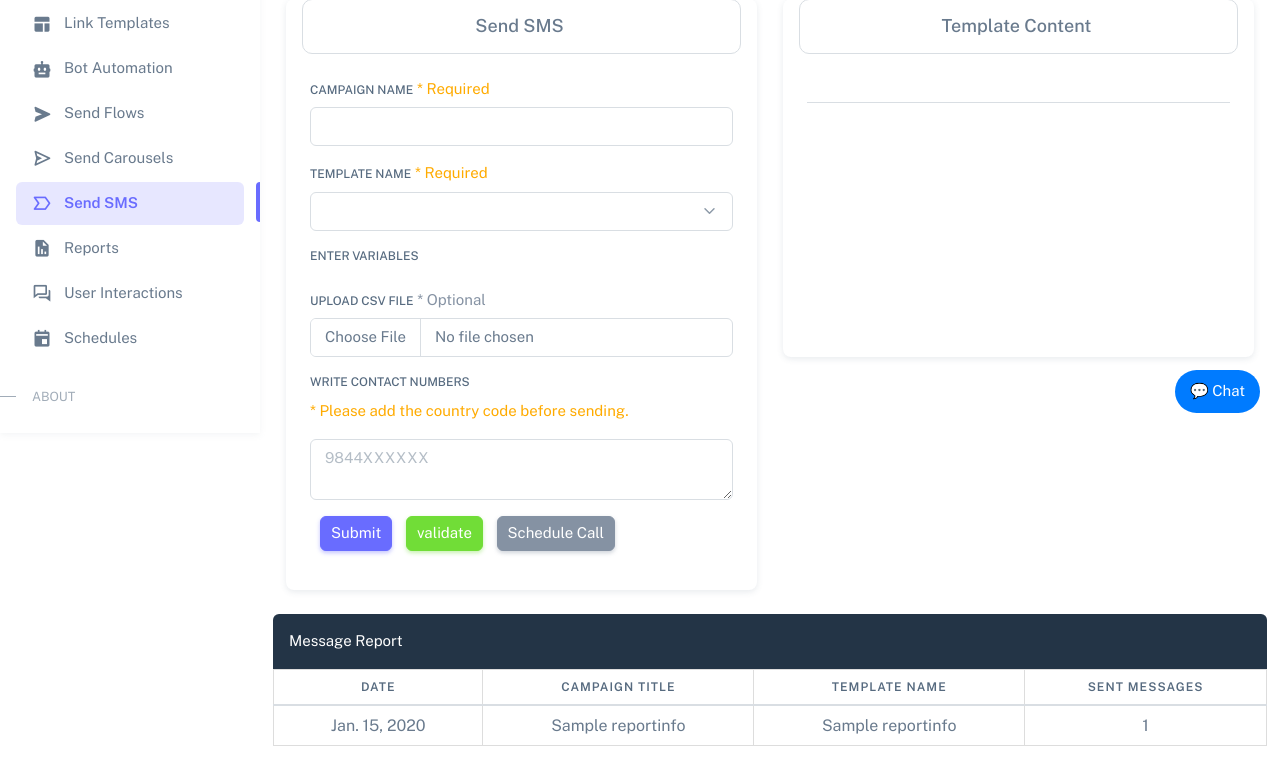
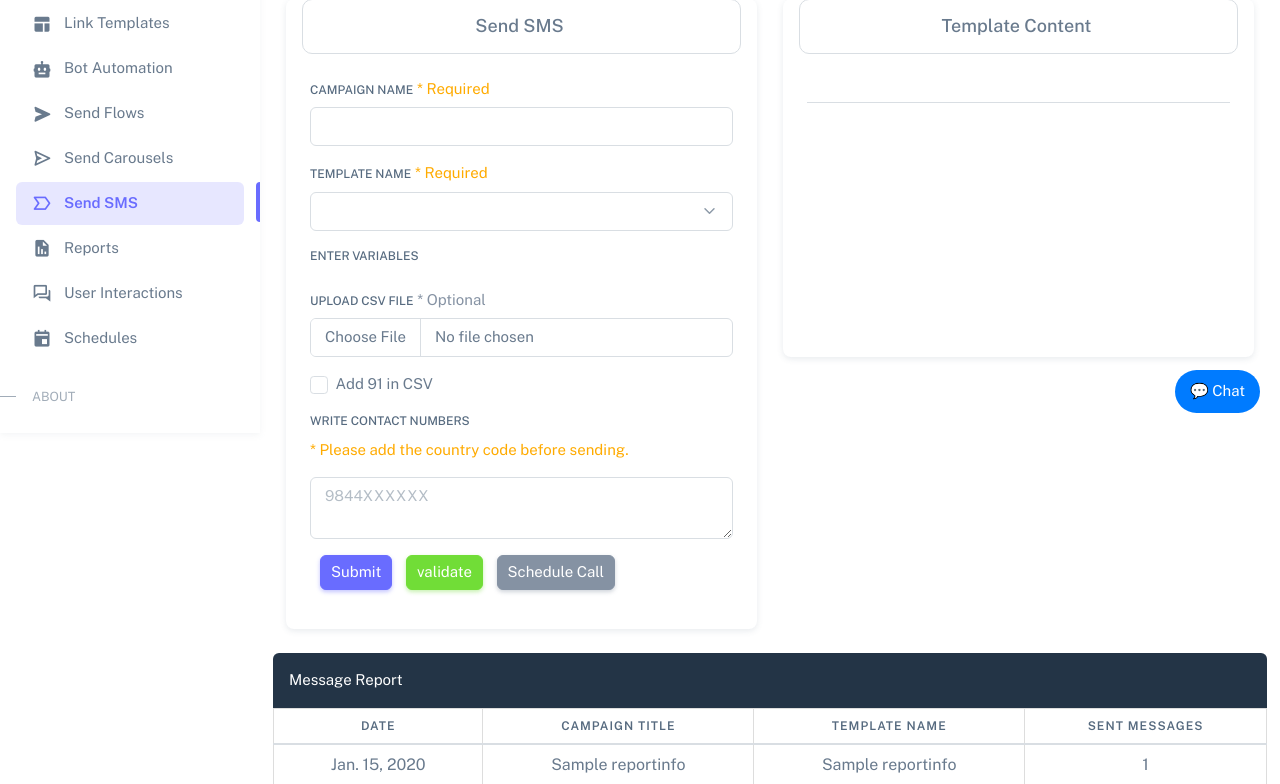
Before and after one commit to itsolution4india/whatsappsms_new, a Django app: page /send-sms/ in a window 1280 px wide. Shown: the part 367-1151 px from the top of the page. Before the commit the page ends 1113 px from the top, so only its background shows below. Run offline with Django 5.2, Linux system fonts and the light colour scheme; a user stored in the database is signed in; tables that the repository leaves empty hold one stand-in row (values such as "Sample post"); a database or web service that is not in the repository returns one stand-in record (values such as "Sample title"); data that the repository does not hold is empty; some libraries are stand-ins or nearby versions.

Commit message:
Updated logs and updated 91 in csv

```diff
--- a/sms/smsapp/create_template.py
+++ b/sms/smsapp/create_template.py
@@ -1,6 +1,7 @@
 import requests
 import json
 from typing import List, Dict
+from .utils import logger
 
 def template_create(token, waba_id, template_name, language, category, header_type, header_content, body_text, footer_text, call_button_text, phone_number, url_button_text, website_url, url_button_textTwo, website_urlTwo, quick_reply_one, quick_reply_two, quick_reply_three, body_example_values=None):
 
@@ -182,7 +183,7 @@ def create_auth_template(
         return response.status_code, response.json()
 
     except requests.exceptions.RequestException as e:
-        print(f"Error creating template: {str(e)}")
+        logger.error(f"Error creating template: {str(e)}")
         if hasattr(e.response, 'text'):
-            print(f"Response content: {e.response.text}")
+            logger.error(f"Response content: {e.response.text}")
         raise
--- a/sms/smsapp/functions/bot-flow.py
+++ b/sms/smsapp/functions/bot-flow.py
@@ -1,6 +1,7 @@
 import typing as ty
 import logging
 import requests
+from ..utils import logger
 
 def send_interactive_message(
     token: str,
@@ -141,8 +142,7 @@ def send_interactive_message(
     try:
         response = requests.post(url, json=payload, headers=headers)
         if response.status_code != 200:
-            print(f"Failed to send {message_type} to {contact}. Status: {response.status_code}")
-            print(response.json())
+            logger.error(f"Failed to send {message_type} to {contact}. Status: {response.status_code} {response.json()}")
             return
     except Exception as e:
         logging.error(f"Error sending {message_type} to {contact}: {e}")
--- a/sms/smsapp/functions/send_messages.py
+++ b/sms/smsapp/functions/send_messages.py
@@ -42,8 +42,6 @@ def subtract_coins(request, final_count, category, template_name=None, campaign=
         logger.error("User or user coins not found.")
         return
     final_coins = final_count
-    total_coins = user.marketing_coins + user.authentication_coins
-    print(category, user.authentication_coins, final_coins)
     if category == "MARKETING" and user.marketing_coins >= final_coins:
         user.marketing_coins -= final_coins
         user.save()
--- a/sms/smsapp/functions/template_msg.py
+++ b/sms/smsapp/functions/template_msg.py
@@ -1,5 +1,6 @@
 import requests
 import os
+from ..utils import logger
 
 API_VERSION = "v20.0"
 
@@ -24,11 +25,10 @@ def delete_whatsapp_template(waba_id, token, template_name, template_id=None):
 
     # Check the response
     if response.status_code == 200:
-        print(f"Template '{template_name}' deleted successfully.")
+        logger.info(f"Template '{template_name}' deleted successfully.")
         return response.json()
     else:
-        print(f"Failed to delete template. Status code: {response.status_code}")
-        print(f"Response: {response.text}")
+        logger.error(f"Failed to delete template. Status code: {response.status_code} {response.text}")
         return None
 
 def header_handle(file_path, ACCESS_TOKEN, APP_ID):
@@ -62,7 +62,6 @@ def header_handle(file_path, ACCESS_TOKEN, APP_ID):
         file_data1 = f.read()
 
     response = requests.post(upload_url, headers=headers, data=file_data1)
-    print(response.json()['h'])
     return response.json()['h']
 
 def get_media_format(file_extension):
@@ -165,5 +164,5 @@ def fetch_templates(waba_id, token, req_template_name=None):
         return templates
 
     except requests.exceptions.RequestException as e:
-        print(f"Error fetching templates: {e}")
+        logger.error(f"Error fetching templates: {e}")
         return None
--- a/sms/smsapp/templates/send-carousel.html
+++ b/sms/smsapp/templates/send-carousel.html
@@ -92,6 +92,10 @@
                 <label class="form-label">Upload CSV File</label>
                 <input type="file" id="id_files" name="files" class="form-control" accept=".csv">
               </div>
+              <div class="mb-3 form-check">
+                <input type="checkbox" id="add_91" name="add_91" class="form-check-input">
+                <label class="form-check-label" for="add_91">Add 91 in CSV</label>
+            </div>
 
               <div id="fileUploadContainer" class="d-flex"></div>
 
--- a/sms/smsapp/templates/send-flow.html
+++ b/sms/smsapp/templates/send-flow.html
@@ -85,6 +85,10 @@
                 <label class="form-label">Upload CSV File</label>
                 <input type="file" id="id_files" name="files" class="form-control" accept=".csv">
               </div>
+              <div class="mb-3 form-check">
+                <input type="checkbox" id="add_91" name="add_91" class="form-check-input">
+                <label class="form-check-label" for="add_91">Add 91 in CSV</label>
+            </div>
               <p style="text-align: center;"></p>
               <div class="mb-3">
                 <label class="form-label">Write Contact Numbers</label>
--- a/sms/smsapp/templates/send-sms.html
+++ b/sms/smsapp/templates/send-sms.html
@@ -185,6 +185,10 @@
                 <span class="text-secondary">* Optional</span>
                 <input type="file" id="id_files" name="files" class="form-control" accept=".csv">
               </div>
+              <div class="mb-3 form-check">
+                <input type="checkbox" id="add_91" name="add_91" class="form-check-input">
+                <label class="form-check-label" for="add_91">Add 91 in CSV</label>
+            </div>
 
               <p style="text-align: center;"></p>
               <div class="mb-3">
--- a/sms/smsapp/views/Eembeddedsignup.py
+++ b/sms/smsapp/views/Eembeddedsignup.py
@@ -13,8 +13,5 @@ def process_signup(request):
         access_token = data.get('access_token')
         user_id = data.get('user_id')
 
-        print(access_token)
-        print(user_id)
-
         return JsonResponse({'status': 'success', 'message': 'Signup processed successfully'})
     return JsonResponse({'status': 'error', 'message': 'Invalid request'}, status=400)
--- a/sms/smsapp/views/auth.py
+++ b/sms/smsapp/views/auth.py
@@ -41,7 +41,7 @@ def send_otp(email):
     otp_response = requests.post(otp_url, params=params)
 
     if otp_response.status_code == 200:
-        print("OTP sent successfully.")
+        logger.info("OTP sent successfully.")
     else:
         return redirect("password_reset.html")
 
--- a/sms/smsapp/views/campaign_template.py
+++ b/sms/smsapp/views/campaign_template.py
@@ -4,7 +4,7 @@ from django.shortcuts import render, redirect
 from ..create_template import template_create, create_auth_template
 from ..functions.template_msg import fetch_templates, delete_whatsapp_template
 from ..functions.send_messages import display_phonenumber_id
-from ..utils import parse_fb_error, get_token_and_app_id, display_whatsapp_id
+from ..utils import parse_fb_error, get_token_and_app_id, display_whatsapp_id, logger
 from .auth import check_user_permission, username
 from ..functions.template_msg import header_handle
 import time
@@ -187,8 +187,8 @@ def delete_template(request):
     delete_result = delete_whatsapp_template(waba_id=display_whatsapp_id(request), token=token, template_name=template_name, template_id=template_id)
 
     if delete_result:
-        print(f"Template '{template_name}' deleted successfully.")
+        logger.info(f"Template '{template_name}' deleted successfully.")
     else:
-        print(f"Failed to delete template '{template_name}'.")
+        logger.info(f"Failed to delete template '{template_name}'.")
 
     return redirect('campaign')
--- a/sms/smsapp/views/create_carousels.py
+++ b/sms/smsapp/views/create_carousels.py
@@ -99,7 +99,7 @@ class TemplateCreateView(LoginRequiredMixin, View):
                 }, status=400)
 
         except Exception as e:
-            print(str(e))
+            logger.error(str(e))
             return JsonResponse({
                 'status': 'error',
                 'message': str(e)
@@ -172,7 +172,7 @@ class ImageUploadView(LoginRequiredMixin, View):
             })
 
         except Exception as e:
-            print("Error:", str(e))  # Debug print
+            logger.error(str(e))
             return JsonResponse({
                 'status': 'error',
                 'message': str(e)
--- a/sms/smsapp/views/send_message.py
+++ b/sms/smsapp/views/send_message.py
@@ -89,6 +89,7 @@ def Send_Sms(request):
 
             campaign_title = request.POST.get("campaign_title")
             template_name = request.POST.get("params")
+            add_91 = request.POST.get("add_91")
             for key in request.POST:
                 if key.startswith('variable'):
                     submitted_variables.append(request.POST[key])
@@ -115,8 +116,7 @@ def Send_Sms(request):
                 return render(request, "send-sms.html", context)
 
             discount = show_discount(request.user)
-            all_contact, contact_list, invalid_numbers = validate_phone_numbers(request,contacts, uploaded_file, discount)
-
+            all_contact, contact_list, invalid_numbers = validate_phone_numbers(request,contacts, uploaded_file, discount, add_91)
             total_coins = request.user.marketing_coins + request.user.authentication_coins
             coin_validation = validate_balance(total_coins, len(all_contact))
             if not coin_validation:
@@ -162,7 +162,7 @@ def Send_Sms(request):
 
     return render(request, "send-sms.html", context)
 
-def validate_phone_numbers(request, contacts, uploaded_file, discount):
+def validate_phone_numbers(request, contacts, uploaded_file, discount, add_91=None):
     valid_numbers = set()
     invalid_numbers = set()
 
@@ -198,6 +198,9 @@ def validate_phone_numbers(request, contacts, uploaded_file, discount):
     # Parse contacts from uploaded file
     if uploaded_file:
         df = pd.read_csv(uploaded_file)
+        if add_91:
+            df['phone_numbers'] = df['phone_numbers'].astype(str)
+            df['phone_numbers'] = df['phone_numbers'].apply(lambda x: '91' + x if not x.startswith('91') else x)
         for number in df['phone_numbers']:
             numbers_list.add(str(number))
 
@@ -331,6 +334,7 @@ def send_flow_message(request):
     if request.method == 'POST':
         campaign_title = request.POST.get("campaign_title")
         flow_name = request.POST.get("params")
+        add_91 = request.POST.get("add_91")
         uploaded_file = request.FILES.get("files", None)
         contacts = request.POST.get("contact_number", "").strip()
         if not campaign_title or not flow_name:
@@ -338,7 +342,7 @@ def send_flow_message(request):
             return render(request, "send-flow.html", context)
 
         discount = show_discount(request.user)
-        all_contact, contact_list, _ = validate_phone_numbers(request,contacts, uploaded_file, discount)
+        all_contact, contact_list, _ = validate_phone_numbers(request,contacts, uploaded_file, discount, add_91)
 
         total_coins = request.user.marketing_coins + request.user.authentication_coins
         coin_validation = validate_balance(total_coins, len(all_contact))
@@ -410,6 +414,7 @@ def send_carousel_messages(request):
     if request.method == 'POST':
         campaign_title = request.POST.get("campaign_title")
         tempalate_name = request.POST.get("params")
+        add_91 = request.POST.get("add_91")
         uploaded_file = request.FILES.get("files", None)
         contacts = request.POST.get("contact_number", "").strip()
 
@@ -431,7 +436,7 @@ def send_carousel_messages(request):
             return render(request, "send-flow.html", context)
 
         discount = show_discount(request.user)
-        all_contact, contact_list, _ = validate_phone_numbers(request,contacts, uploaded_file, discount)
+        all_contact, contact_list, _ = validate_phone_numbers(request,contacts, uploaded_file, discount, add_91)
 
         total_coins = request.user.marketing_coins + request.user.authentication_coins
         coin_validation = validate_balance(total_coins, len(all_contact))
```
Also changed, not shown: sms/smsapp/views/campaign_flows.py (+3 -5 lines), sms/smsapp/views/twoauth.py (+3 -5 lines).
